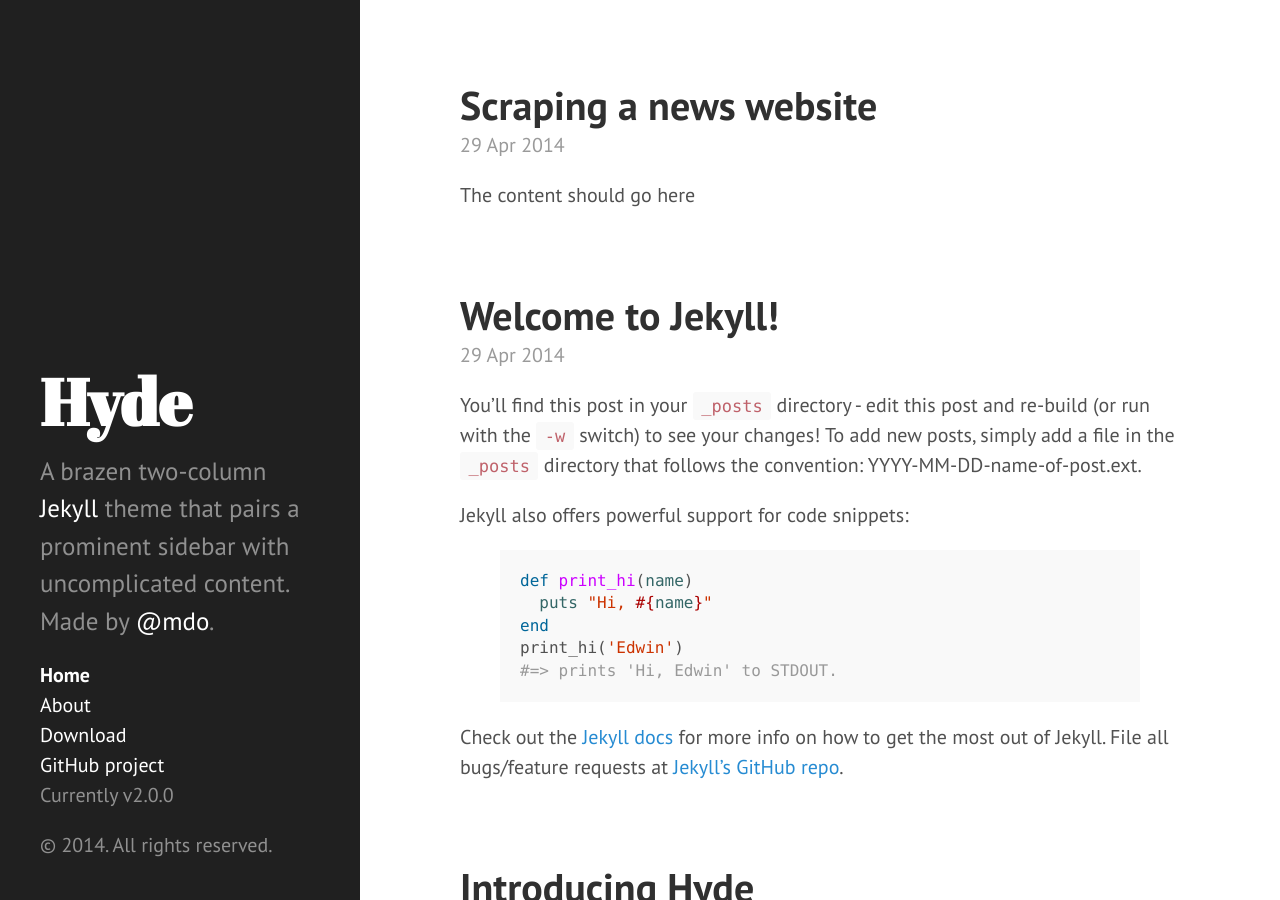
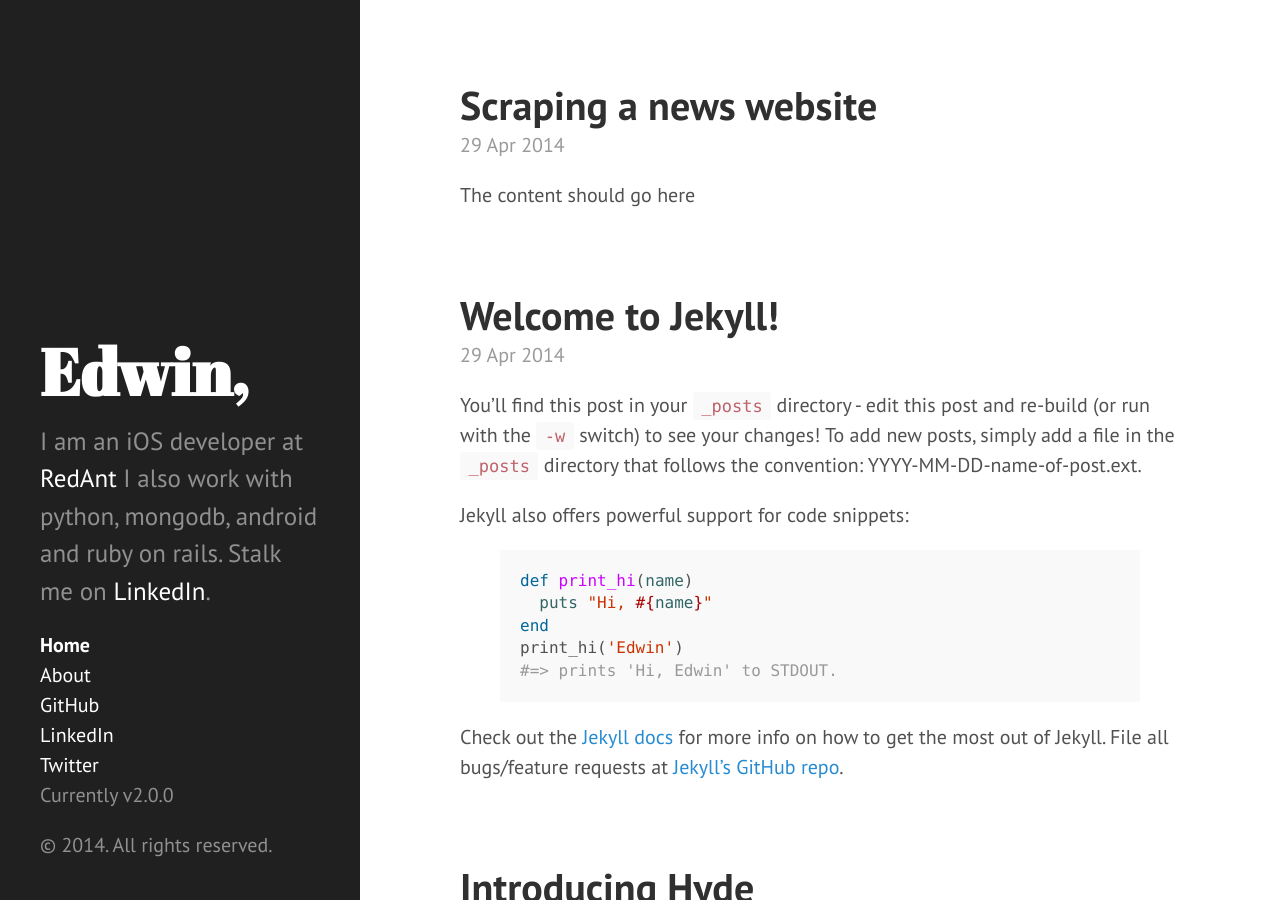
Before and after one commit to edwinbosire/edwinbosire.github.io, a Jekyll site: the page built from index.html, in a window 1280 px wide and 900 px high. Built offline with Jekyll 4.4.1, drawn with Linux system fonts in a browser that asks for light colours; the list of posts is cut into pages by our own code.

Commit message:
added more info on the side bar

```diff
--- a/_config.yml
+++ b/_config.yml
@@ -6,14 +6,14 @@
 permalink:        pretty
 
 # Setup
-title:            Hyde
-tagline:          'A Jekyll theme'
-description:      'A brazen two-column <a href="http://jekyllrb.com" target="_blank">Jekyll</a> theme that pairs a prominent sidebar with uncomplicated content. Made by <a href="https://twitter.com/mdo" target="_blank">@mdo</a>.'
-url:              http://hyde.getpoole.com
+title:            Edwin,
+tagline:          'About me'
+description:      'I am an iOS developer at <a href="http://redant.com">RedAnt</a> I also work with python, mongodb, android and ruby on rails. Stalk me on <a href="uk.linkedin.com/in/edwinbosire/">LinkedIn</a>.'
+url:              http://twitter.com/edwinbosire
 
 author:
-  name:           'Mark Otto'
-  url:            https://twitter.com/mdo
+  name:           'Edwin Bosire'
+  url:            https://twitter.com/edwinbosire
 
 paginate:         5
 
@@ -21,4 +21,8 @@
 version:          2.0.0
 
 github:
-  repo:           https://github.com/poole/hyde
+  repo:           https://github.com/edwinbosire
+
+social:
+    twitter       https://twitter.com/edwinbosire
+    linkedin      http://uk.linkedin.com/in/edwinbosire/
--- a/_includes/sidebar.html
+++ b/_includes/sidebar.html
@@ -26,8 +26,9 @@
         {% endif %}
       {% endfor %}
 
-      <li class="sidebar-nav-item"><a href="{{ site.github.repo }}/archive/v{{ site.version }}.zip">Download</a></li>
-      <li class="sidebar-nav-item"><a href="{{ site.github.repo }}">GitHub project</a></li>
+      <li class="sidebar-nav-item"><a href="{{ site.github.repo }}">GitHub</a></li>
+      <li class="sidebar-nav-item"><a href="{{ site.social.linkedin }}">LinkedIn</a></li>
+      <li class="sidebar-nav-item"><a href="{{ site.social.twitter }}">Twitter</a></li>
       <li class="sidebar-nav-item">Currently v{{ site.version }}</li>
     </ul>
 
```
